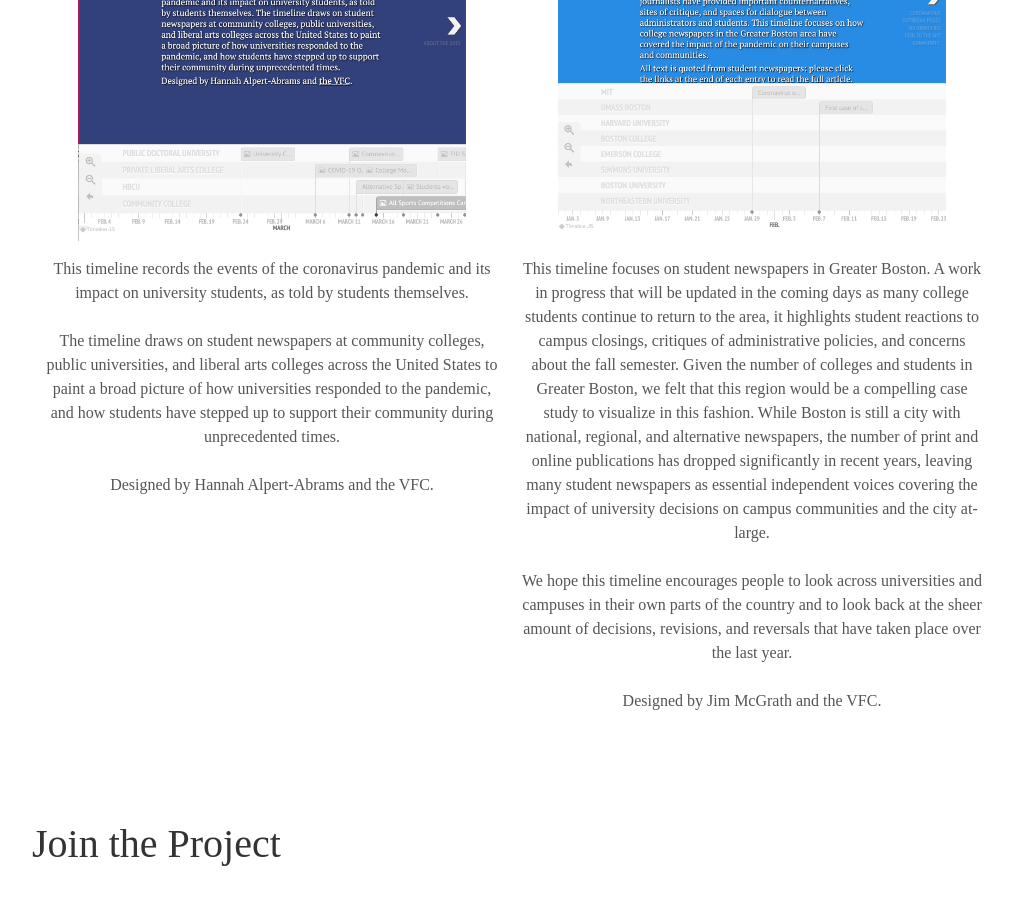
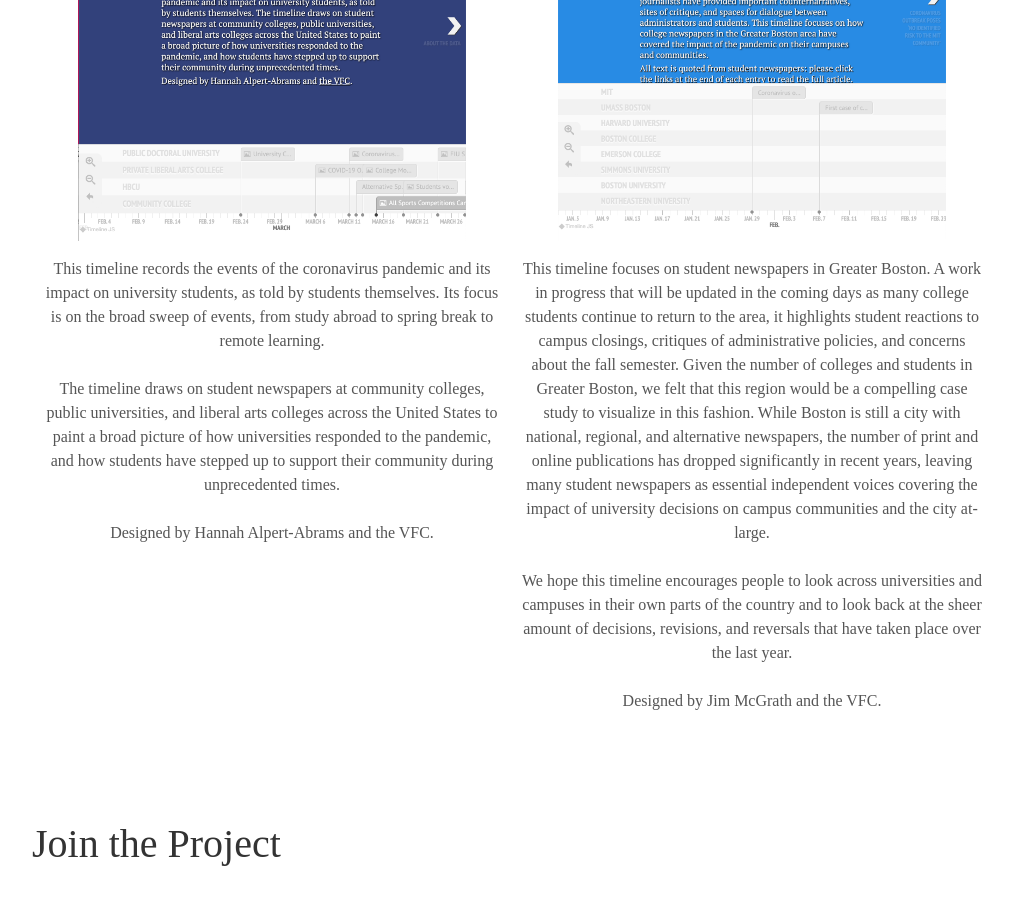
Before and after one commit to visionary-futures-collective/covid19, a Jekyll site: the page built from timeline.md, in a window 1280 px wide and 900 px high, scrolled down 1690 px. Shown: the whole window, without its empty margins (128-1141 px from the left). Built offline with Jekyll 4.4.1, drawn with Linux system fonts in a browser that asks for light colours; some web fonts are replaced.

Commit message:
timeline img

```diff
--- a/timeline.md
+++ b/timeline.md
@@ -17,7 +17,7 @@ This project is inspired by [Bearing Witness](https://bearingwitness.github.io/)
   <div class="tech">
     <h2>General Timeline:<br> What Happened</h2>
     	<p><a href="https://cdn.knightlab.com/libs/timeline3/latest/embed/index.html?source=12Q9u23GJuYgKOqNtnYbdhWGmXkdx-Um-Xx05Xj_rVgY&font=Default&lang=en&start_at_end=false&initial_zoom=2&height=650" target="_blank"><img src="https://visionary-futures-collective.github.io/covid19/img/vfc.timeline.wh.png" alt="CovidCampus timeline screenshot" height="350"></a></p>
-    	<p>This timeline records the events of the coronavirus pandemic and its impact on university students, as told by students themselves.<br><br> The timeline draws on student newspapers at community colleges, public universities, and liberal arts colleges across the United States to paint a broad picture of how universities responded to the pandemic, and how students have stepped up to support their community during unprecedented times.<br><br>
+    	<p>This timeline records the events of the coronavirus pandemic and its impact on university students, as told by students themselves. Its focus is on the broad sweep of events, from study abroad to spring break to remote learning. <br><br> The timeline draws on student newspapers at community colleges, public universities, and liberal arts colleges across the United States to paint a broad picture of how universities responded to the pandemic, and how students have stepped up to support their community during unprecedented times.<br><br>
     	Designed by Hannah Alpert-Abrams and the VFC. </p>
   </div>
 
```
